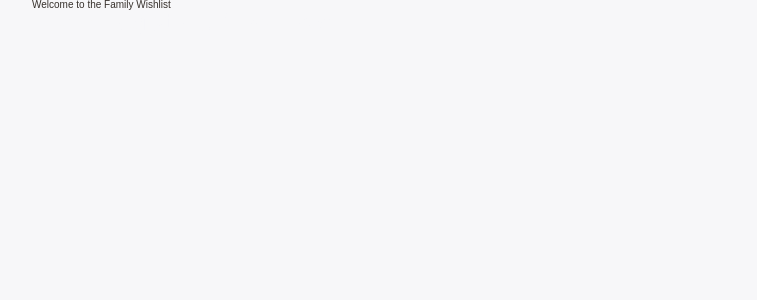
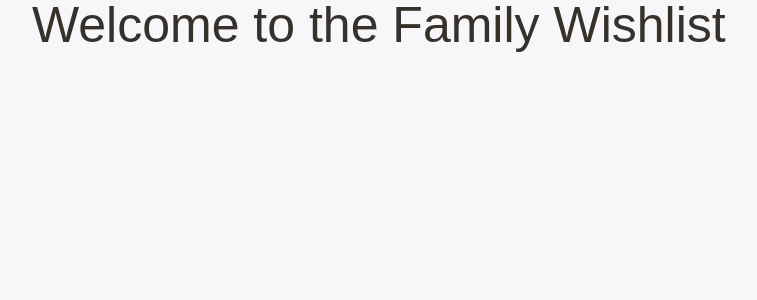
Before and after one commit to Loremenius/familiy-wishlist, a React (Create React App) app: page / in a window 1280 px wide. Shown: the top 300 px of the page, without its empty margins (108-865 px from the left). Built offline with nearby package versions, Linux system fonts and the light colour scheme.

Commit message:
wrapped form buttons in a divider for add, edit gift, and confirm purchase

```diff
--- a/src/components/wishlist/gifts/AddGift.js
+++ b/src/components/wishlist/gifts/AddGift.js
@@ -52,8 +52,10 @@ const AddGift = ({ user_id, history, addGift, match }) =>{
                         onChange={onChange}
                     />
                 </label>
-                <button onClick={onSubmit}>Add Gift</button>
-                <button onClick={onCancel}>Cancel</button>
+                <div className="buttons">
+                    <button onClick={onSubmit}>Add Gift</button>
+                    <button onClick={onCancel}>Cancel</button>
+                </div>
             </form>
         </div>
     )
--- a/src/components/wishlist/gifts/ConfirmPurchased.js
+++ b/src/components/wishlist/gifts/ConfirmPurchased.js
@@ -19,6 +19,7 @@ const ConfirmPurchased = ({ match, history, gifts, confirmPurchased }) =>{
     return (
         <div className = "confirmPurchase">
             <p>Are you sure you want to mark <strong>{giftName}</strong> as purchased? There is no reversing this action.</p>
+            <div className='buttons'>
 
                 <button
                     onClick={ confirm }
@@ -31,6 +32,8 @@ const ConfirmPurchased = ({ match, history, gifts, confirmPurchased }) =>{
                 >
                     Cancel
                 </button>
+
+            </div>
         </div>
     )
 }
--- a/src/components/wishlist/gifts/EditGift.js
+++ b/src/components/wishlist/gifts/EditGift.js
@@ -78,9 +78,11 @@ const EditGift = ({ match, user_id, history, editGift, removeGift }) =>{
                         onChange={onChange}
                     />
                 </label>
-                <button onClick={onSubmit}>Update Gift</button>
-                <button onClick={onClickRemove}>Remove Gift</button>
-                <button onClick={onCancel}>Cancel</button>
+                <div className="buttons">
+                    <button onClick={onSubmit}>Update Gift</button>
+                    <button onClick={onClickRemove}>Remove Gift</button>
+                    <button onClick={onCancel}>Cancel</button>
+                </div>
             </form>
         </div>
     )
--- a/src/css/index.css
+++ b/src/css/index.css
@@ -144,6 +144,9 @@ h4,
 h5 {
   font-family: 'Russo One', sans-serif;
   color: #37312C;
+}
+h1 {
+  font-size: 5rem;
 }
 h2 {
   font-size: 4rem;
--- a/src/less/global.less
+++ b/src/less/global.less
@@ -15,6 +15,10 @@
   h1, h2, h3, h4, h5 {
     font-family: 'Russo One', sans-serif;
     color: @header-font-color;
+  }
+
+  h1 {
+    font-size: 5rem;
   }
 
   h2 {
```
Lines whose indentation alone changed are shown as unchanged.
